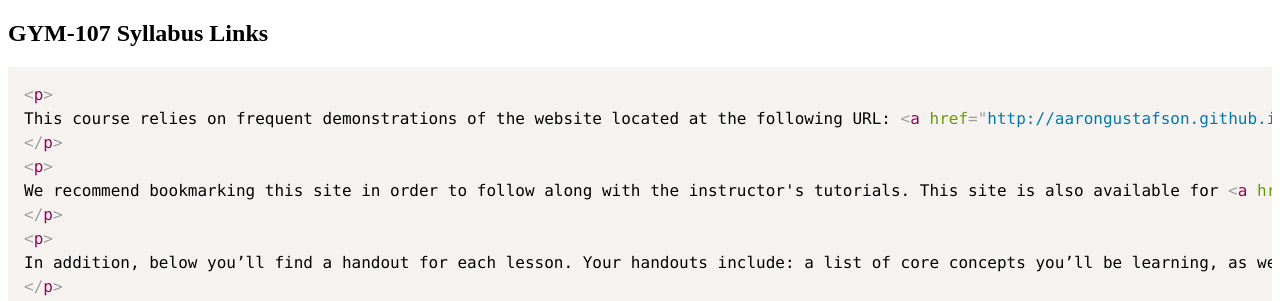
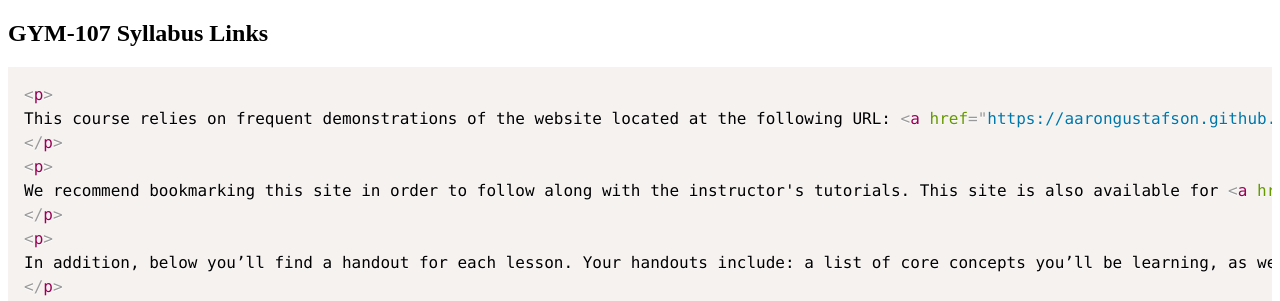
Before and after one commit to gymnasium/studio-asset-generator, a Jekyll site: the page built from GYM-107.md, in a window 1280 px wide and 900 px high. Shown: the top 301 px of the window. Built offline with Jekyll 4.4.1, drawn with Linux system fonts in a browser that asks for light colours; nearby versions of some CDN libraries; comment, search, counter and statistics services are not loaded; our own code applies the rules of GitHub Pages for plain Markdown files; part of the change alters nothing that is shown.

Commit message:
Update GYM-107 demo link
- Update to https for a secure connection

````diff
--- a/GYM-107.md
+++ b/GYM-107.md
@@ -21,7 +21,7 @@ lessons:
 
 ```markup
 <p>
-This course relies on frequent demonstrations of the website located at the following URL: <a href="http://aarongustafson.github.io/i-heart-cuttlefish/" target="_blank">http://aarongustafson.github.io/i-heart-cuttlefish/</a>
+This course relies on frequent demonstrations of the website located at the following URL: <a href="https://aarongustafson.github.io/i-heart-cuttlefish/" target="_blank">https://aarongustafson.github.io/i-heart-cuttlefish/</a>
 </p>
 <p>
 We recommend bookmarking this site in order to follow along with the instructor's tutorials. This site is also available for <a href="https://gymnasium.github.io/GYM-107/Lesson_Files/i-heart-cuttlefish-gh-pages.zip">download</a>.
````
